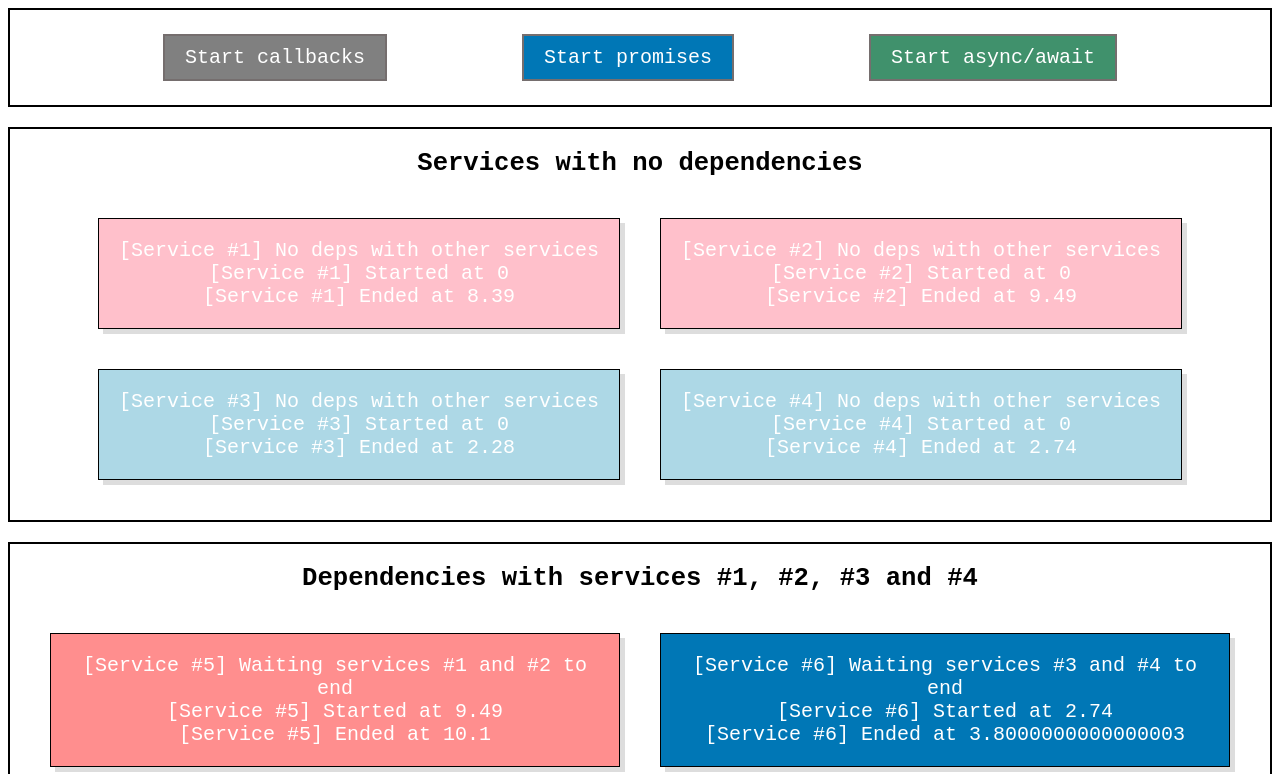
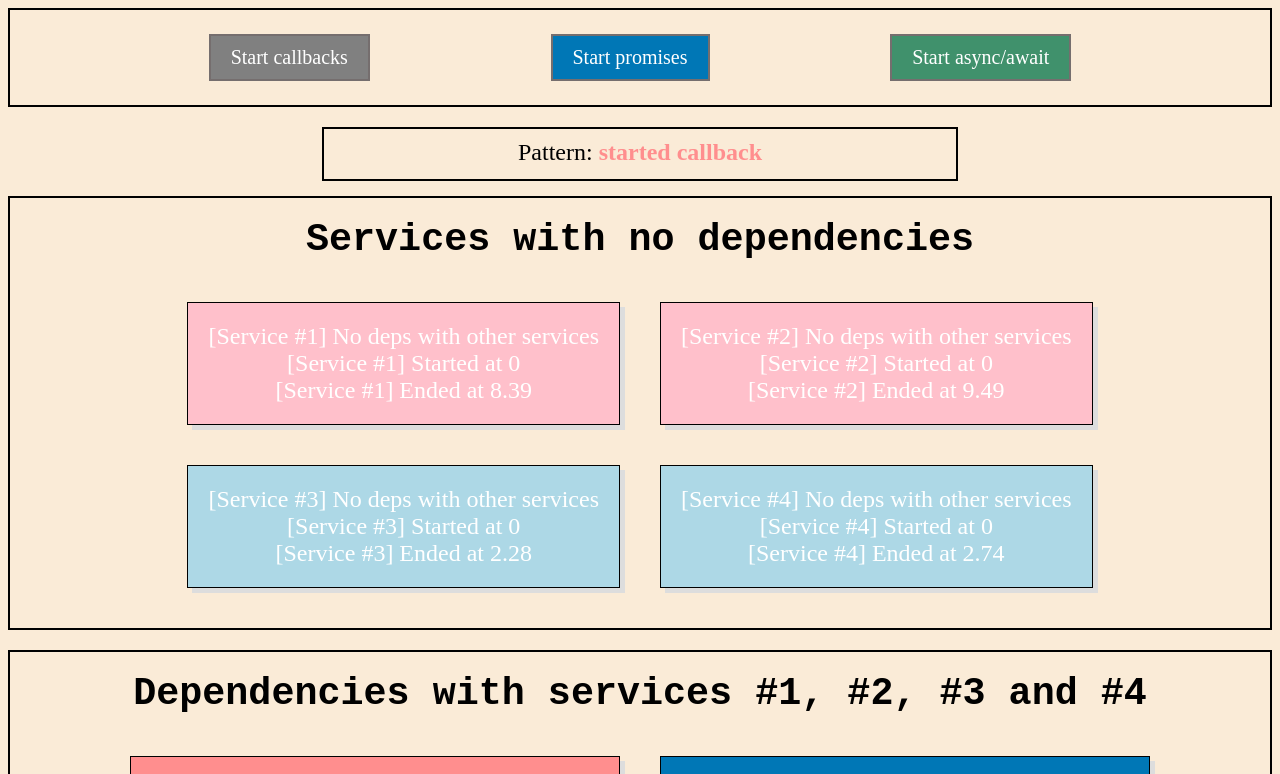
Before and after one commit to GroovyHooked/callback-promises-async, a plain HTML site: page index.html in a window 1280 px wide. Both pictures are taken after a click on the button "Start callbacks". Shown: the top 774 px of the page. Drawn offline with Linux system fonts and the light colour scheme.

Commit message:
Code splitting, refacto & style improvment

```diff
--- a/helper.js
+++ b/helper.js
@@ -19,6 +19,7 @@ const service4_div = document.querySelector(".service4");
 const service5_div = document.querySelector(".service5");
 const service6_div = document.querySelector(".service6");
 const service7_div = document.querySelector(".service7");
+const pattern_span = document.querySelector(".pattern");
 
 const button_callbacks = document.getElementById("start-callbacks");
 const button_promises = document.getElementById("start-promises");
@@ -67,6 +68,16 @@ const objectOfNodes = {
   }
 };
 
+const colors = {
+  1: "pink",
+  2: "pink",
+  3: "lightblue",
+  4: "lightblue",
+  5: "#ff8e8e",
+  6: "#0077b6",
+  7: "#40916c",
+}
+
 window.cleanStyles = function () {
   for (let i = 1; i < 8; i++) {
     objectOfNodes[i].div.style.backgroundColor = "white";
@@ -75,7 +86,7 @@ window.cleanStyles = function () {
     objectOfNodes[i].end.innerHTML = "";
   }
 }
-window.startScript = function (src, button) {
+window.startScript = function (src, button, color) {
   window.cleanStyles();
   const scriptToRemove = document.querySelector('script[type="module"]');
   if (scriptToRemove) {
@@ -86,6 +97,11 @@ window.startScript = function (src, button) {
   script.src = src;
   document.body.appendChild(script);
   button.style.backgroundColor = 'grey';
+  const pattern = src.split('.')[1].split('').slice(1).join('')
+  pattern_span.innerHTML = `started ${pattern}`;
+  pattern_span.style.color = color;
+  console.log(`****************** ${pattern.toUpperCase()} ******************`)
 }
 
 window.objectOfNodes = objectOfNodes;
+window.colors = colors;
--- a/index.html
+++ b/index.html
@@ -14,6 +14,9 @@
     <button id="start-callbacks" class="button" type="submit" onclick="">Start callbacks</button>
     <button id="start-promises" class="button" type="submit" onclick="">Start promises</button>
     <button id="start-async-await" class="button" type="submit" onclick="">Start async/await</button>
+  </div>
+  <div class="group group-pattern">
+    <p>Pattern: <strong class="pattern">press a button to start</strong></p>
   </div>
   <div class="group">
     <h1>Services with no dependencies</h1>
@@ -68,9 +71,9 @@
   <script src="./helper.js"></script>
   <script>
     window.onload = function () {
-      window.objectOfNodes.buttons.button_callbacks.addEventListener("click", () => window.startScript('./callback.js', button_callbacks));
-      window.objectOfNodes.buttons.button_promises.addEventListener("click", () => window.startScript('./promises.js', button_promises));
-      window.objectOfNodes.buttons.button_async.addEventListener("click", () => window.startScript('./async.js', button_async));
+      window.objectOfNodes.buttons.button_callbacks.addEventListener("click", () => window.startScript('./callback.js', button_callbacks, '#ff8e8e'));
+      window.objectOfNodes.buttons.button_promises.addEventListener("click", () => window.startScript('./promises.js', button_promises, '#0077b6'));
+      window.objectOfNodes.buttons.button_async.addEventListener("click", () => window.startScript('./async.js', button_async, '#40916c'));
     };
   </script>
 </body>
--- a/style.css
+++ b/style.css
@@ -1,10 +1,12 @@
 body {
   font-family: monospace;
   font-size: 16px;
+  background-color: antiquewhite;
 }
 h1 {
-  font-size: 2vmax;
+  font-size: 3vmax;
   margin: 0 0 20px;
+  font-family: monospace;
 }
 .group {
   border: 2px solid black;
@@ -12,6 +14,16 @@ h1 {
   padding: 20px;
   text-align: center;
 }
+.group-pattern{
+  padding: 0;
+  width: 50%;
+  margin: 0 auto 15px;
+  height: 50px;
+}
+.group-pattern > p {
+  margin: 10px;
+}
+
 .flex {
   display: flex;
   justify-content: center;
@@ -24,7 +36,8 @@ h1 {
   padding: 20px;
 }
 div{
-  font-size: 2.5vmin;
+  font-size: 3vmin;
+  font-family: ui-monospace;
 }
 .group-buttons{
   display: flex;
--- a/utils.js
+++ b/utils.js
@@ -1,13 +1,3 @@
-const colors = {
-  1: "pink",
-  2: "pink",
-  3: "lightblue",
-  4: "lightblue",
-  5: "#ff8e8e",
-  6: "#0077b6",
-  7: "#40916c",
-}
-
 export const timer = () => Math.random() * 10000;
 
 export const logger = (n, totalDuration, time) => {
@@ -25,25 +15,25 @@ export const logger = (n, totalDuration, time) => {
     );
   };
   if (n < 3) {
-    pickColorAndLog(n, totalDuration, time, colors[n]);
+    pickColorAndLog(n, totalDuration, time, window.colors[n]);
   }
   if (n === 3 || n === 4) {
-    pickColorAndLog(n, totalDuration, time, colors[n]);
+    pickColorAndLog(n, totalDuration, time, window.colors[n]);
   }
   if (n === 5) {
-    pickColorAndLog(n, totalDuration, time, colors[n]);
+    pickColorAndLog(n, totalDuration, time, window.colors[n]);
   }
   if (n === 6) {
-    pickColorAndLog(n, totalDuration, time, colors[n]);
+    pickColorAndLog(n, totalDuration, time, window.colors[n]);
   }
   if (n === 7) {
-    pickColorAndLog(n, totalDuration, time, colors[n]);
+    pickColorAndLog(n, totalDuration, time, window.colors[n]);
   }
 }
 
 export const displayDuration = (n, startTime, duration) => {
   window.objectOfNodes[n].start.innerHTML = startTime;
   window.objectOfNodes[n].end.innerHTML = duration;
-  window.objectOfNodes[n].div.style.backgroundColor = colors[n];
+  window.objectOfNodes[n].div.style.backgroundColor = window.window.colors[n];
   window.objectOfNodes[n].div.style.color = "white"
 }
```
